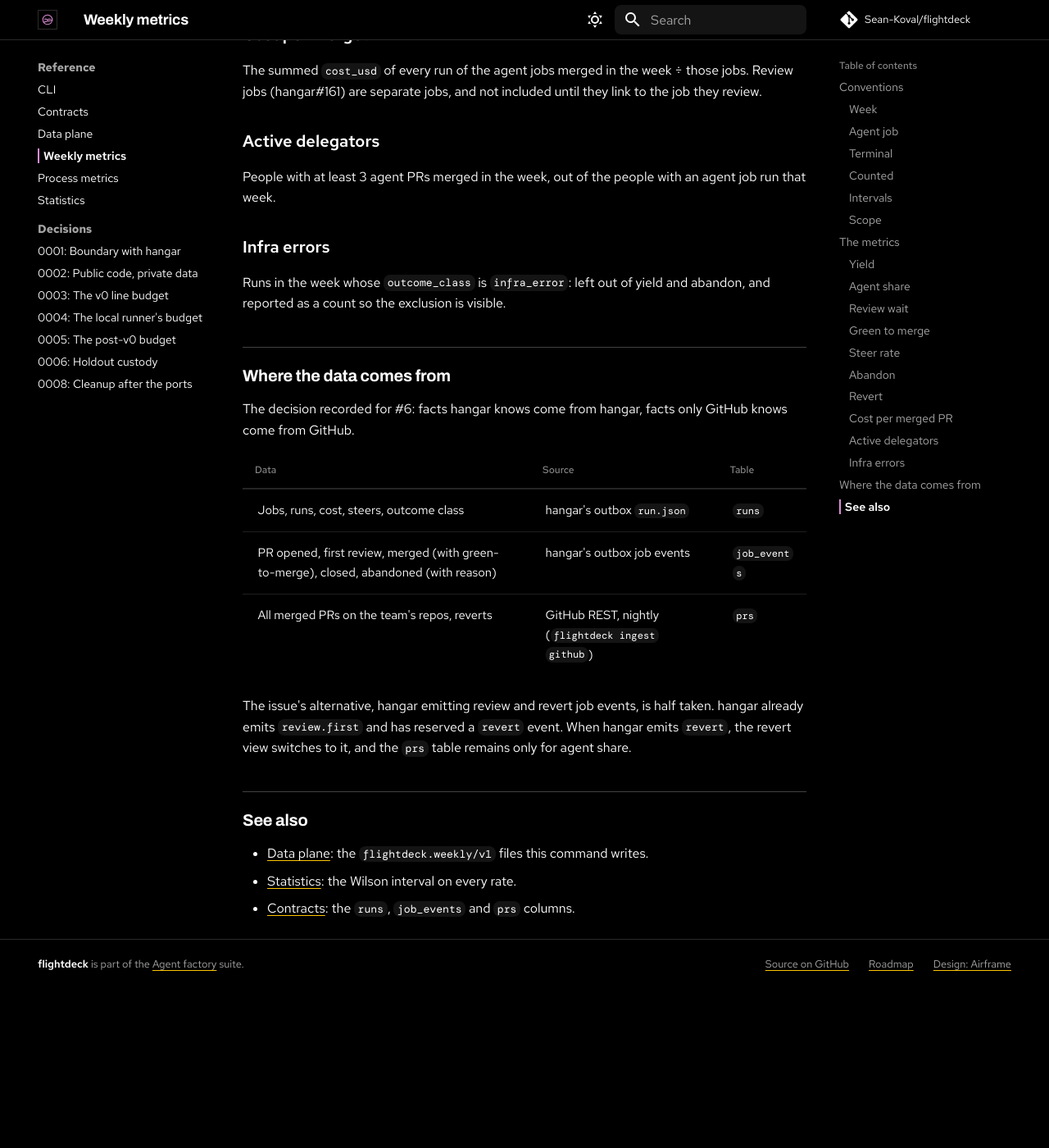
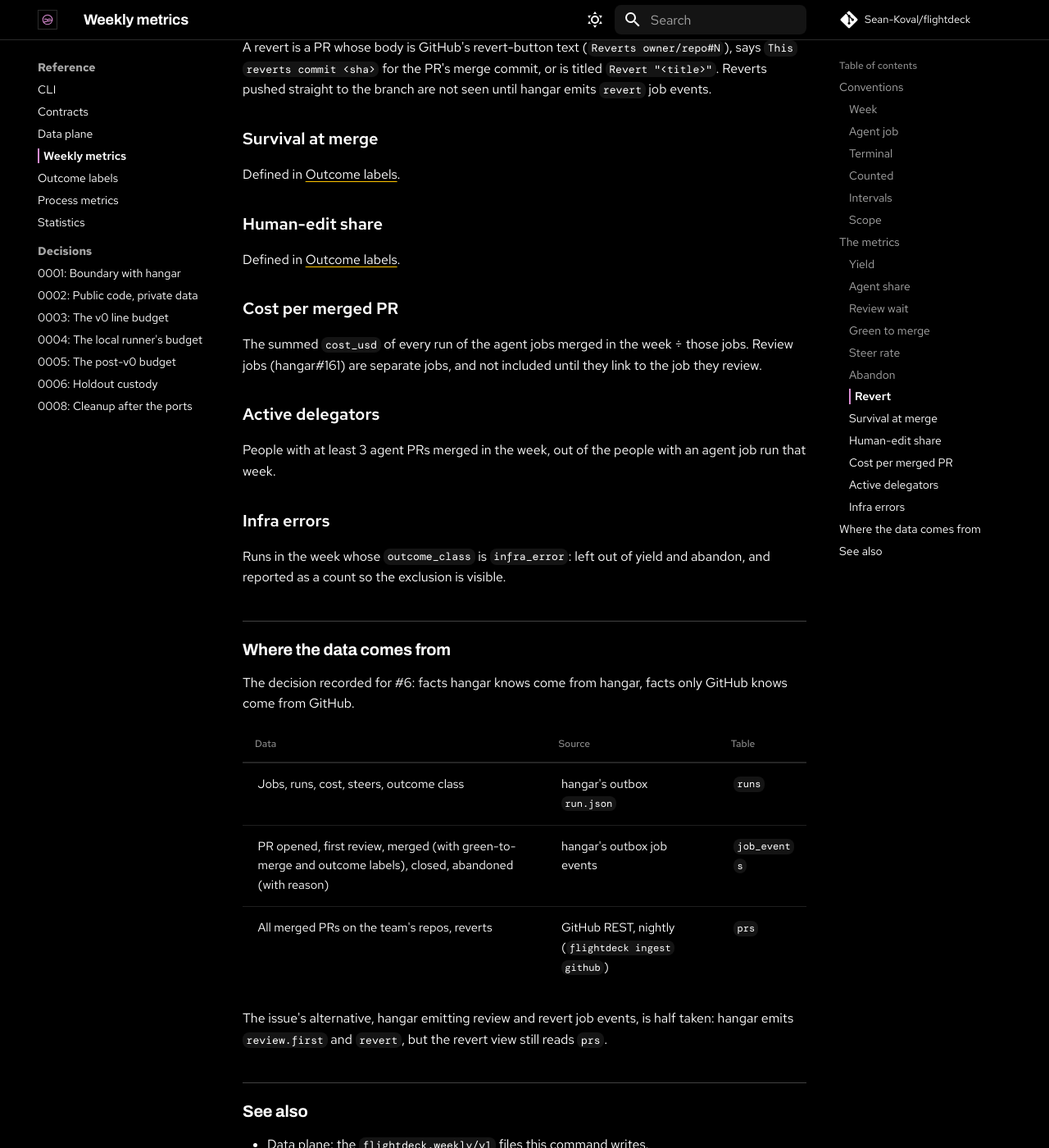
Before and after one commit to Sean-Koval/flightdeck, an MkDocs documentation site: the page built from docs/metrics.md, in a window 1280 px wide and 1400 px high, scrolled down 3465 px. Shown: the whole window at 82% size. Built offline with MkDocs 1.6.1 and Material for MkDocs 9.7.7, drawn with Linux system fonts in a browser that asks for light colours; comment, search, counter and statistics services are not loaded; before the commit the page ends 4671 px from its top, so only the background shows below that; some of the changed text lies outside the part shown.

Commit message:
KAN-232: code survival and human-edit share views
pr_outcomes (per agent PR) and weekly_survival_at_merge and
weekly_human_edit_share over hangar's pr.merge outcome labels; the weekly
report shows them beside the revert rate. weekly.py binds its DuckDB
variables instead of quoting them by hand, which pays for its two new lines.

Co-Authored-By: Claude Opus 5.5 <noreply@anthropic.com>
Claude-Session: https://claude.ai/code/session_016xuJpBrUBas3FN4AZC8nnJ

```diff
--- a/docs/metrics.md
+++ b/docs/metrics.md
@@ -1,10 +1,9 @@
 # Weekly team metrics
 
 The team's weekly scorecard, defined once here and computed by one SQL file over the data plane. hangar's standup
-line and Slack digest read the rendered numbers, never their own.
+line and Slack digest (hangar#168) cite this page and read `latest.json`, never computing their own.
 
-This page is the definition; hangar's standup line and Slack digest (hangar#168) cite it and read `latest.json`. The
-only implementation is
+The only implementation is
 [`src/flightdeck/metrics/weekly.sql`](https://github.com/Sean-Koval/flightdeck/blob/main/src/flightdeck/metrics/weekly.sql):
 one DuckDB view per metric over the [data plane](data-plane.md), with each numerator and denominator repeated in a
 header comment. A change to a definition changes this page and that file in the same PR.
@@ -63,6 +62,8 @@ share is team or repo scope only.
 | [Human steers per merged PR](#steer-rate) | | `weekly_steer_rate` |
 | [Abandon rate](#abandon) | < 25%, with a reason | `weekly_abandon`, `weekly_abandon_reasons` |
 | [14-day revert rate](#revert) | | `weekly_revert` |
+| [Code survival at merge](#survival-at-merge) | | `weekly_survival_at_merge`, `pr_outcomes` |
+| [Human-edit share](#human-edit-share) | | `weekly_human_edit_share`, `pr_outcomes` |
 | [Cost per merged PR](#cost-per-merged-pr) | | `weekly_cost_per_merged_pr` |
 | [Active delegators](#active-delegators) | 6 of 6 | `weekly_active_delegators` |
 
@@ -107,6 +108,14 @@ A revert is a PR whose body is GitHub's revert-button text (`Reverts owner/repo#
 `This reverts commit <sha>` for the PR's merge commit, or is titled `Revert "<title>"`. Reverts pushed straight to the
 branch are not seen until hangar emits `revert` job events.
 
+### Survival at merge
+
+Defined in [Outcome labels](outcome-labels.md#survival-at-merge).
+
+### Human-edit share
+
+Defined in [Outcome labels](outcome-labels.md#human-edit-share).
+
 ### Cost per merged PR
 
 The summed `cost_usd` of every run of the agent jobs merged in the week ÷ those jobs. Review jobs (hangar#161) are
@@ -128,12 +137,11 @@ The decision recorded for #6: facts hangar knows come from hangar, facts only Gi
 | Data | Source | Table |
 | --- | --- | --- |
 | Jobs, runs, cost, steers, outcome class | hangar's outbox `run.json` | `runs` |
-| PR opened, first review, merged (with green-to-merge), closed, abandoned (with reason) | hangar's outbox job events | `job_events` |
+| PR opened, first review, merged (with green-to-merge and outcome labels), closed, abandoned (with reason) | hangar's outbox job events | `job_events` |
 | All merged PRs on the team's repos, reverts | GitHub REST, nightly (`flightdeck ingest github`) | `prs` |
 
-The issue's alternative, hangar emitting review and revert job events, is half taken. hangar already emits
-`review.first` and has reserved a `revert` event. When hangar emits `revert`, the revert view switches to it, and the
-`prs` table remains only for agent share.
+The issue's alternative, hangar emitting review and revert job events, is half taken: hangar emits `review.first`
+and `revert`, but the revert view still reads `prs`.
 
 ## See also
 
--- a/mkdocs.yml
+++ b/mkdocs.yml
@@ -96,6 +96,7 @@ nav:
       - Contracts: contracts.md
       - Data plane: data-plane.md
       - Weekly metrics: metrics.md
+      - Outcome labels: outcome-labels.md
       - Process metrics: process-metrics.md
       - Statistics: statistics.md
       - Decisions:
```
Also changed, not shown: CHANGELOG.md (+2 -0 lines), docs/outcome-labels.md (added, +40 -0 lines), 5 other files.
